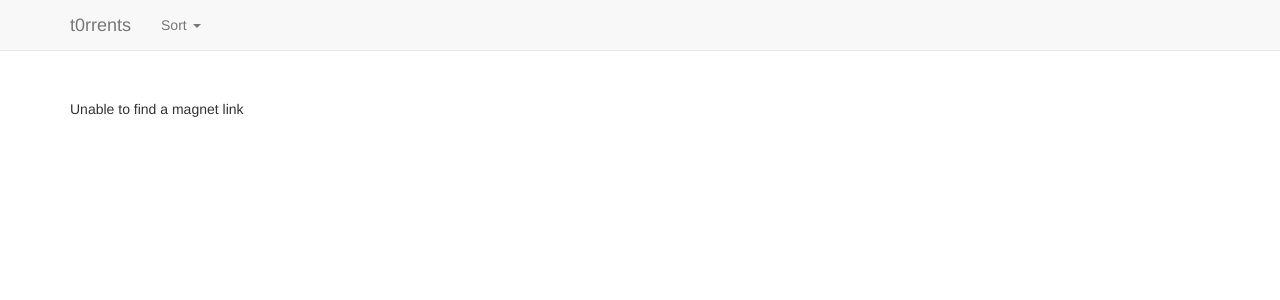
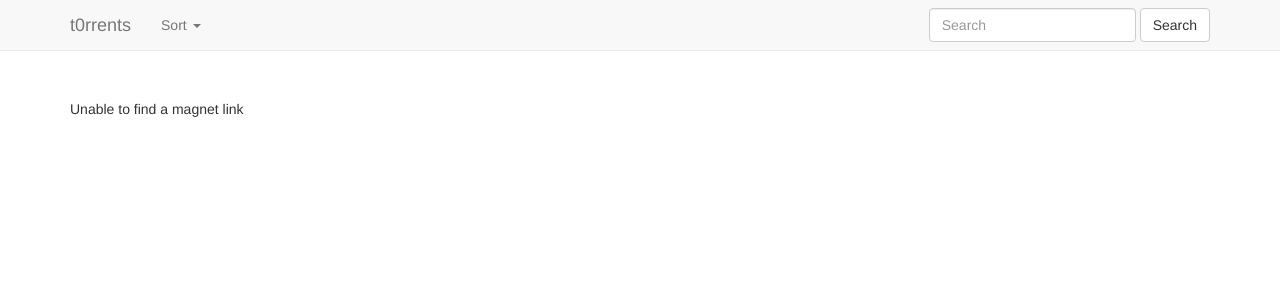
Before and after one commit to retnrernet/flask-torrent, a Flask app: template app/templates/magnet.html in a window 1280 px wide. Shown: the top 300 px of the page. Run offline with Flask 2, Linux system fonts and the light colour scheme; the template is opened without the code that fills it, so the values that code supplies are empty; some libraries are stand-ins or nearby versions.

Commit message:
fix search;

```diff
--- a/app/static/js/custom.js
+++ b/app/static/js/custom.js
@@ -1,7 +1,7 @@
 $('.navbar-form .btn').click(function(e){
   e.preventDefault();
-  var url   = $('.navbar-form').attr('data-url');
-  var query = $('.navbar-form .span2').val();
+  var url   = '/search/';
+  var query = $('.form-control').val();
   if(url.length > 0 && query.length > 0){
     document.location = url + query;
   }
--- a/app/templates/base.html
+++ b/app/templates/base.html
@@ -45,6 +45,12 @@
               </ul>
             </li>
           </ul>
+          <form class="navbar-form navbar-right" role="search">
+            <div class="form-group">
+              <input type="text" class="form-control" placeholder="Search">
+            </div>
+            <button type="submit" class="btn btn-default">Search</button>
+          </form>
         </div>
       </div>
     </div>
```
